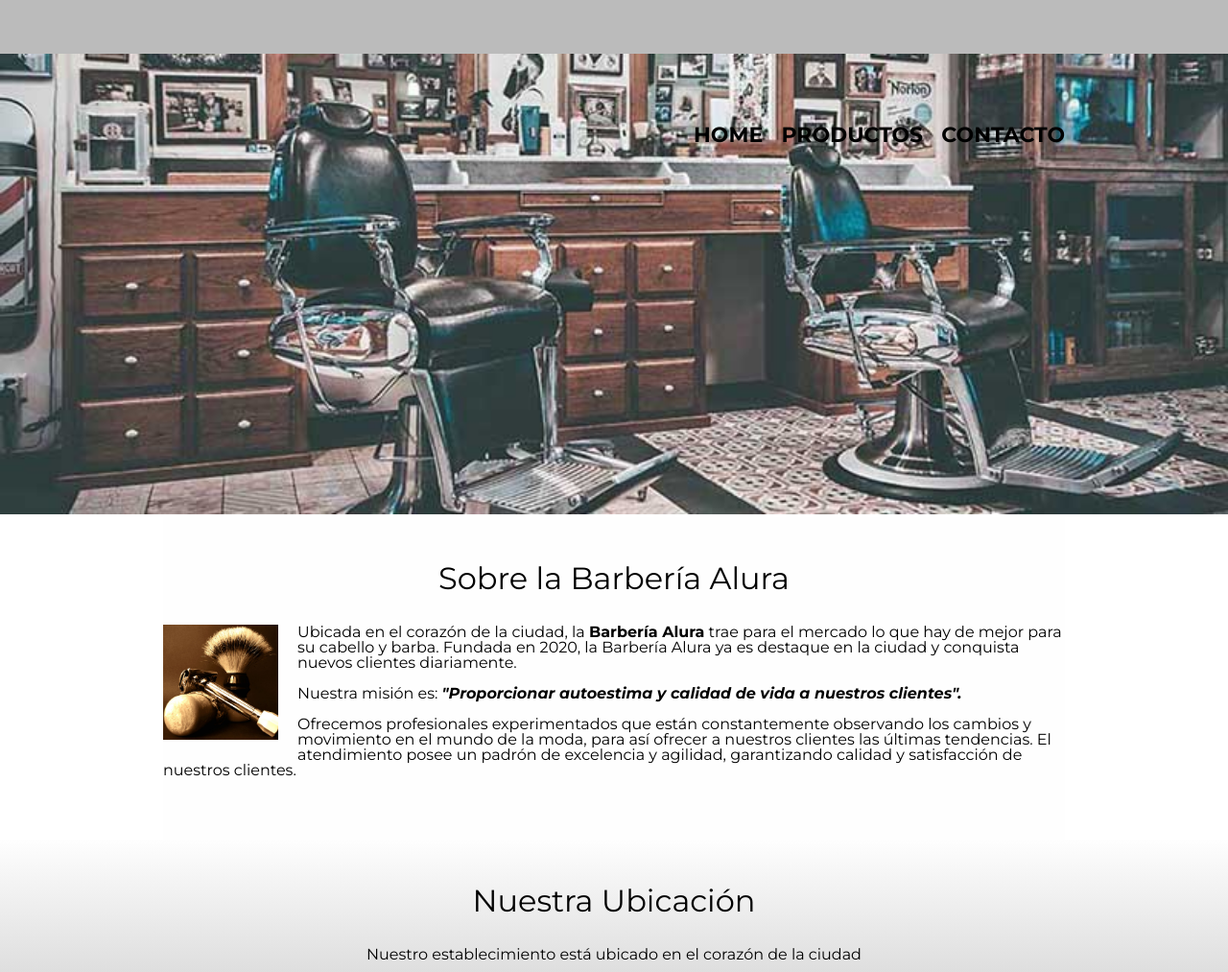
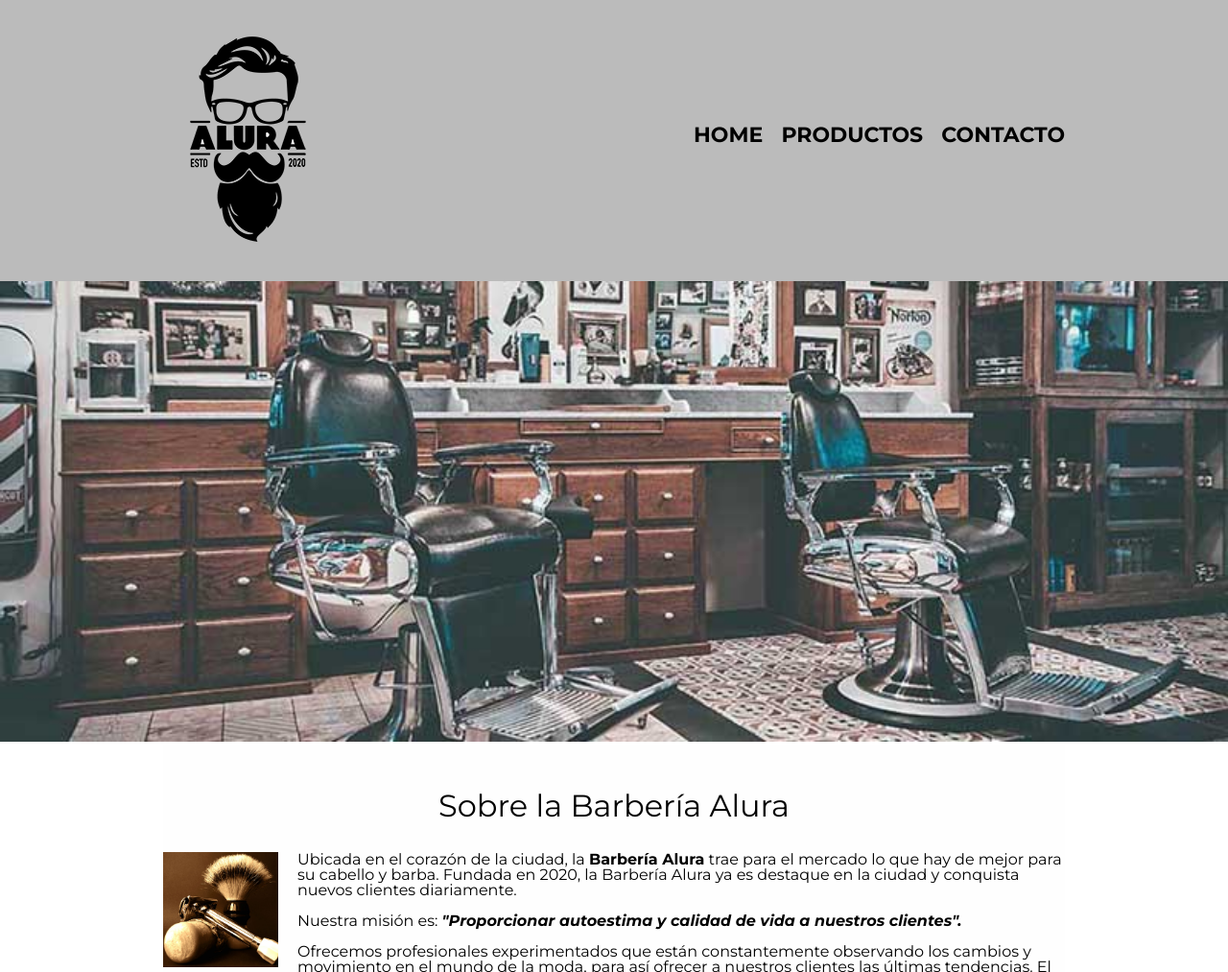
Before and after one commit to JohanyCastroPreciado/Barberia, a plain HTML site: page index.html in a window 1280 px wide. Shown: the top 1013 px of the page at 96% size. Drawn offline with Linux system fonts and the light colour scheme.

Commit message:
Update index.html

```diff
--- a/index.html
+++ b/index.html
@@ -13,7 +13,7 @@
 <body>
     <header>
         <div class="caja">
-            <h1><img src=img/"logo.png" alt=""></h1>
+            <h1><img src=img/logo.png alt=""></h1>
             <nav>
                 <ul>
                     <li><a href="index.html">Home</a></li>
```
